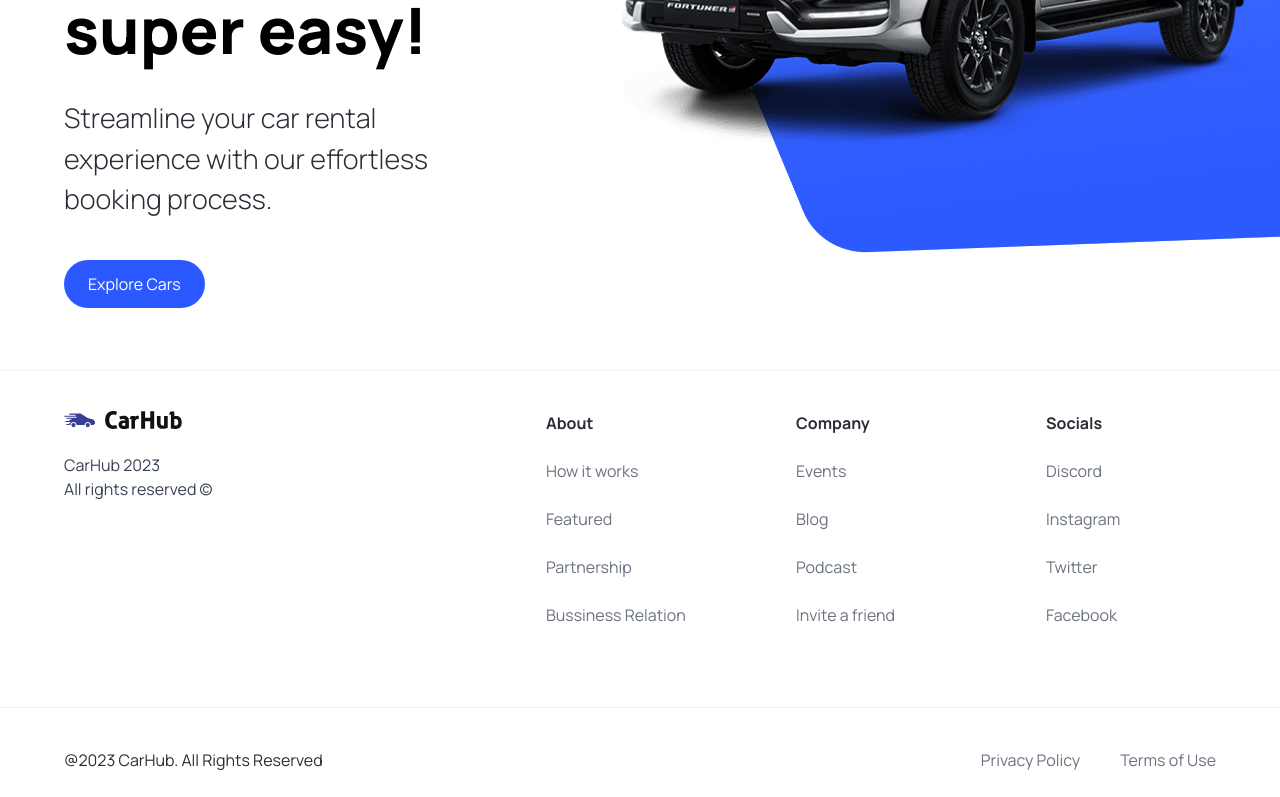
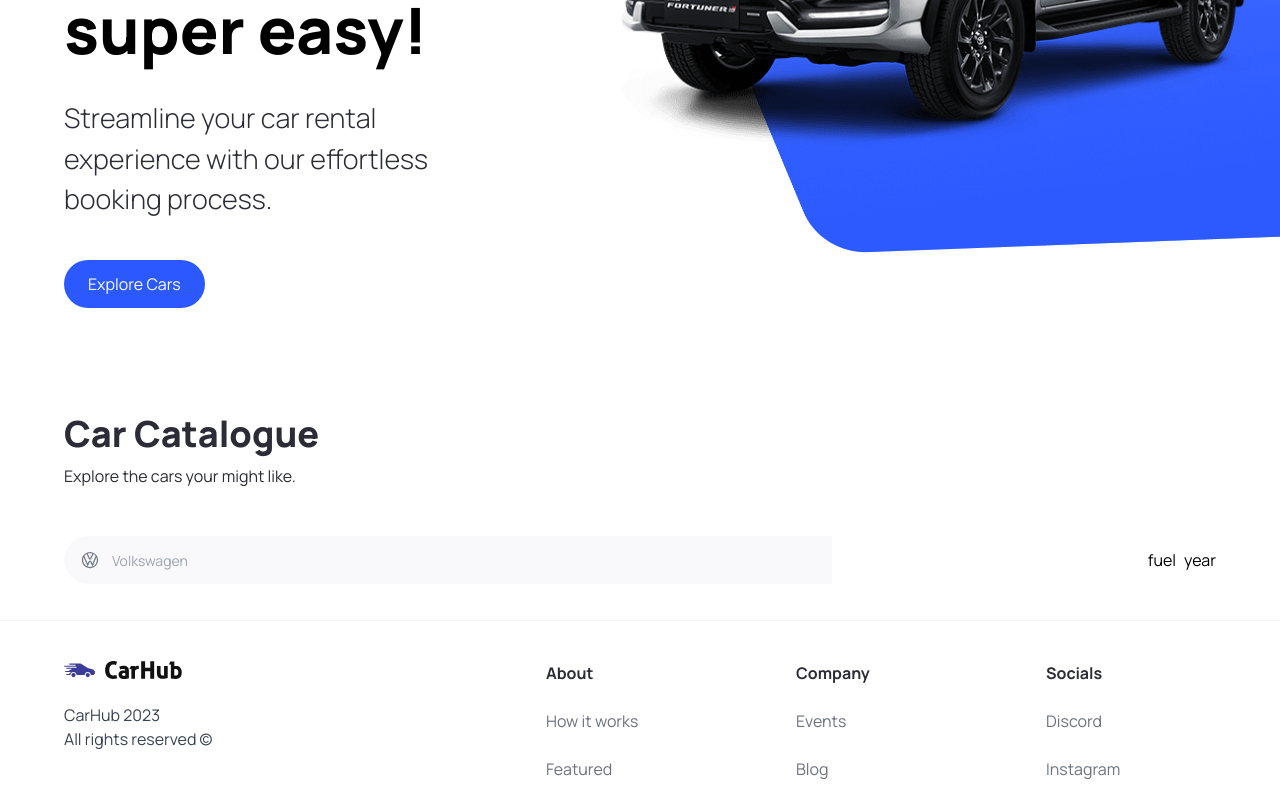
Before and after one commit to bohdanmoroziuk/carhub, a Next.js app: page / in a window 1280 px wide. Shown: the part 450-1247 px from the top of the page. Built offline with nearby package versions, Linux system fonts and the light colour scheme.

Commit message:
feat: add search bar

```diff
--- a/package.json
+++ b/package.json
@@ -9,6 +9,7 @@
     "lint": "next lint"
   },
   "dependencies": {
+    "@headlessui/react": "^1.7.15",
     "@types/node": "20.2.5",
     "@types/react": "18.2.9",
     "@types/react-dom": "18.2.4",
--- a/src/app/page.tsx
+++ b/src/app/page.tsx
@@ -1,9 +1,31 @@
-import { Hero } from '@/components'
+import { Hero, SearchBar, CustomFilter } from '@/components'
 
 export default function Home() {
   return (
-    <main className="overflow-hidden">
+    <main className="home overflow-hidden">
       <Hero />
+
+      <div
+        className="mt-12 padding-x padding-y max-width"
+        id="discover"
+      >
+        <div className="home__text-container">
+          <h2 className="text-4xl font-extrabold">
+            Car Catalogue
+          </h2>
+          <p>
+            Explore the cars your might like.
+          </p>
+        </div>
+        <div className="home__filters">
+          <SearchBar />
+
+          <div className="home__filter-container">
+            <CustomFilter title="fuel" />
+            <CustomFilter title="year" />
+          </div>
+        </div>
+      </div>
     </main>
   )
 }
--- /dev/null
+++ b/src/components/CustomFilter.tsx
@@ -0,0 +1,13 @@
+export interface CustomFilterProps {
+  title: string
+}
+
+const CustomFilter = ({ title }: CustomFilterProps) => {
+  return (
+    <div>
+      {title}
+    </div>
+  )
+}
+
+export default CustomFilter
--- /dev/null
+++ b/src/components/SearchBar.tsx
@@ -0,0 +1,25 @@
+"use client";
+
+import { useState } from 'react'
+
+import { SearchManufacturer } from '.'
+
+const SearchBar = () => {
+  const [manufacturer, setManufacturer] = useState('')
+
+  return (
+    <form
+      className="searchbar"
+      onSubmit={() => {}}
+    >
+      <div className="searchbar__item">
+        <SearchManufacturer
+          value={manufacturer}
+          onChange={setManufacturer}
+        />
+      </div>
+    </form>
+  )
+}
+
+export default SearchBar
--- /dev/null
+++ b/src/components/SearchManufacturer.tsx
@@ -0,0 +1,88 @@
+"use client"
+
+import Image from 'next/image'
+import { ChangeEvent, useState, useMemo, Fragment } from 'react'
+
+import { Combobox, Transition } from '@headlessui/react'
+
+import { manufacturers } from '@/constants'
+
+export interface SearchManufacturerProps {
+  value: string;
+  onChange: (value: string) => void;
+}
+
+const SearchManufacturer = ({ value, onChange }: SearchManufacturerProps) => {
+  const [query, setQuery] = useState('')
+
+  const handleQueryChange = (event: ChangeEvent<HTMLInputElement>) => {
+    setQuery(event.target.value)
+  }
+
+  const resetQuery = () => {
+    setQuery('')
+  }
+
+  const filteredManufacturers = useMemo(() => (
+    query === ''
+      ? manufacturers
+      : manufacturers.filter((manufacturer) => manufacturer.toLowerCase().includes(query.toLowerCase()))
+  ), [query])
+
+  return (
+    <div className="search-manufacturer">
+      <Combobox
+        value={value}
+        onChange={onChange}
+      >
+        <div className="relative w-full">
+          <Combobox.Button className="absolute top-[14px]">
+            <Image
+              className="ml-4"
+              src="/car-logo.svg"
+              alt="Manufacturer"
+              width={20}
+              height={20}
+            />
+          </Combobox.Button>
+          <Combobox.Input
+            className="search-manufacturer__input"
+            placeholder="Volkswagen"
+            displayValue={(value: string) => value}
+            onChange={handleQueryChange}
+          />
+          <Transition
+            as={Fragment}
+            leave="transition ease-in duration-100"
+            leaveFrom="opacity-100"
+            leaveTo="opacity-0"
+            afterLeave={resetQuery}
+          >
+            <Combobox.Options>
+              {filteredManufacturers.map((manufacturer) => (
+                <Combobox.Option
+                  className={({ active }) => `search-manufacturer__option relative ${active ? 'bg-primary-blue text-white' : 'text-gray-900'}`}
+                  key={manufacturer}
+                  value={manufacturer}
+                >
+                  {({ selected, active }) => (
+                    <Fragment>
+                      <span className={`block truncate ${selected ? 'font-medium' : 'font-normal'}`}>
+                        {manufacturer}
+                      </span>
+                      {selected
+                        ? <span className={`absolute inset-y-0 left-0 flex items-center pl-3 ${active ? 'text-white' : 'text-teal-600'}`} />
+                        : null}
+                    </Fragment>
+                  )}
+                </Combobox.Option>
+              ))}
+            </Combobox.Options>
+          </Transition>
+        </div>
+      </Combobox>
+    </div>
+  )
+}
+
+export default SearchManufacturer
--- a/src/components/index.ts
+++ b/src/components/index.ts
@@ -4,3 +4,6 @@ export { default as Header } from './Header'
 export { default as Logo } from './Logo'
 export { default as Brand } from './Brand'
 export { default as Footer } from './Footer'
+export { default as SearchBar } from './SearchBar'
+export { default as CustomFilter } from './CustomFilter'
+export { default as SearchManufacturer } from './SearchManufacturer'
--- a/src/constants.ts
+++ b/src/constants.ts
@@ -27,3 +27,47 @@ export const footerLinks = [
     ],
   },
 ];
+
+export const manufacturers = [
+  "Acura",
+  "Alfa Romeo",
+  "Aston Martin",
+  "Audi",
+  "Bentley",
+  "BMW",
+  "Buick",
+  "Cadillac",
+  "Chevrolet",
+  "Chrysler",
+  "Citroen",
+  "Dodge",
+  "Ferrari",
+  "Fiat",
+  "Ford",
+  "GMC",
+  "Honda",
+  "Hyundai",
+  "Infiniti",
+  "Jaguar",
+  "Jeep",
+  "Kia",
+  "Lamborghini",
+  "Land Rover",
+  "Lexus",
+  "Lincoln",
+  "Maserati",
+  "Mazda",
+  "McLaren",
+  "Mercedes-Benz",
+  "MINI",
+  "Mitsubishi",
+  "Nissan",
+  "Porsche",
+  "Ram",
+  "Rolls-Royce",
+  "Subaru",
+  "Tesla",
+  "Toyota",
+  "Volkswagen",
+  "Volvo",
+];
```
Also changed, not shown: 1 other file (tests, documents, lock files or other folders).
